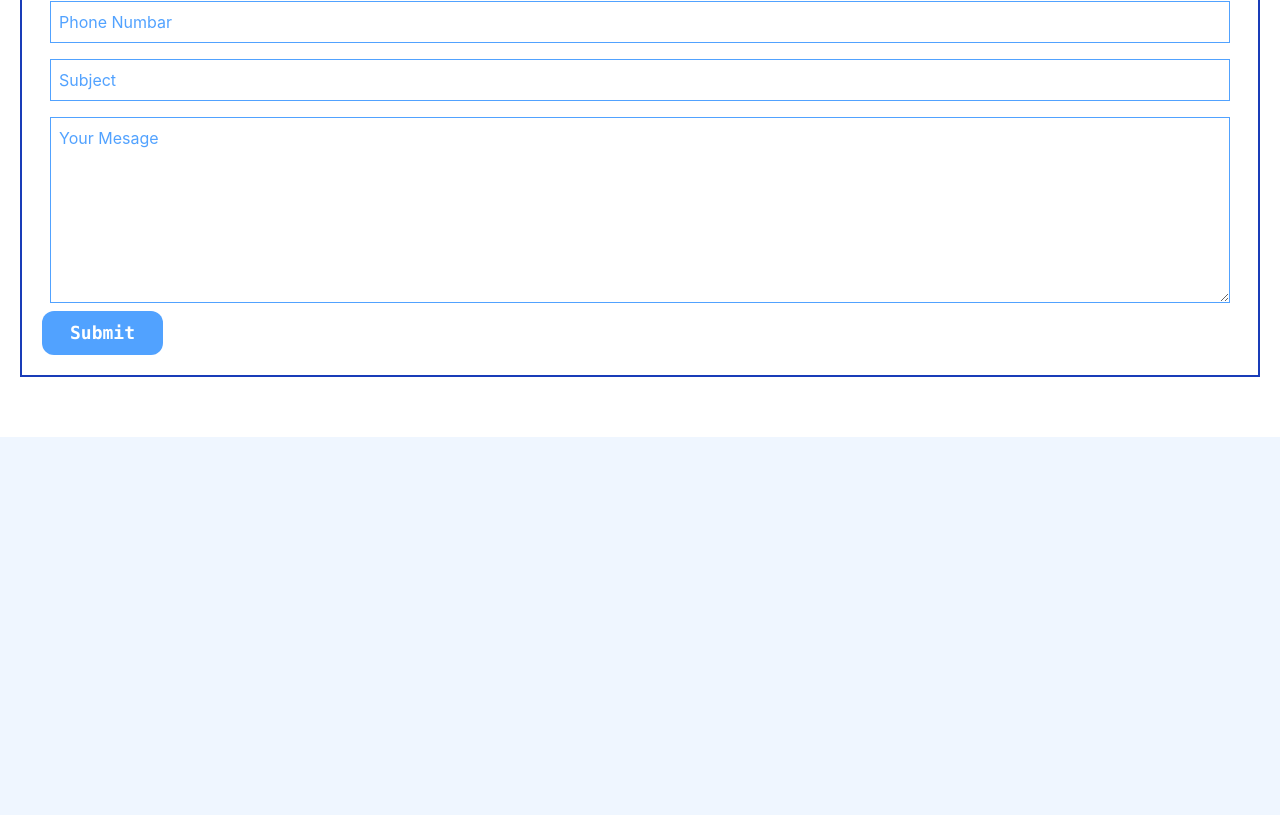
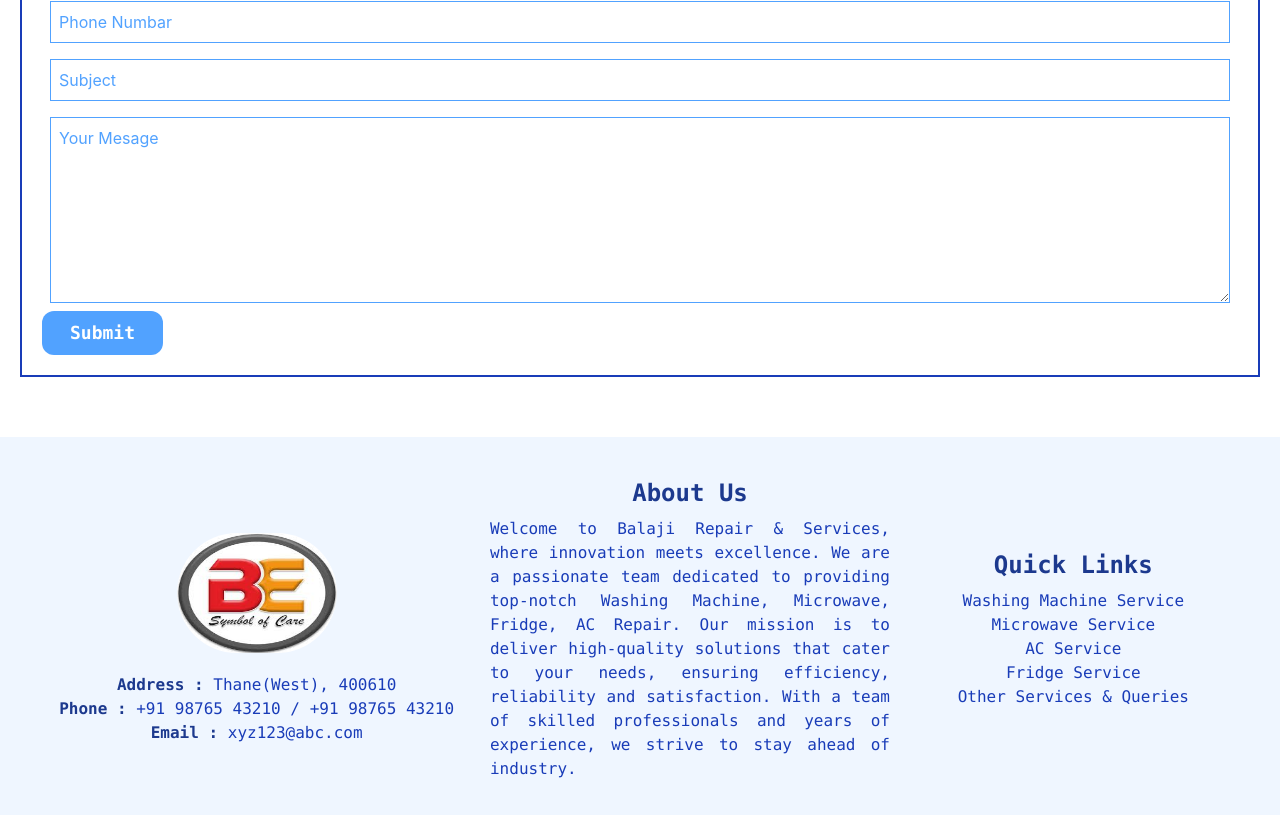
Before and after one commit to anshu-Creates/mern-stack-project, a React app in the folder Frontend/: page / in a window 1280 px wide. Shown: the part 3429-4244 px from the top of the page. Before the commit the page ends 3866 px from the top, so only its background shows below. Built offline with nearby package versions, Linux system fonts and the light colour scheme; the HTML template or start-up script is replaced by a standard one.

Commit message:
Add Footer component and integrate it into App structure

```diff
--- a/Frontend/src/App.jsx
+++ b/Frontend/src/App.jsx
@@ -5,6 +5,7 @@ import Reviews from './components/Reviews/Reviews'
 import About from './components/About/About'
 import Features from './components/Features/Features'
 import Contact from './components/Contact/Contact'
+import Footer from './components/Footer/Footer'
 
 const App = () => {
   return (
@@ -15,6 +16,7 @@ const App = () => {
       <About />
       <Features/>
       <Contact/>
+      <Footer/>
     </div>
   )
 }
--- /dev/null
+++ b/Frontend/src/components/Footer/Footer.jsx
@@ -0,0 +1,47 @@
+import React from "react";
+
+const Footer = () => {
+  return (
+    <div className="flex justify-around items-center font-mono text-center p-10">
+      <div className="w-100 flex flex-col items-center">
+        <img src="/src/assets/logo.jpeg" className="rounded-full h-30 w-40 my-5" alt="logo" />
+        <div className="text-blue-800 font-mono">
+          <p>
+            <span className="font-bold text-blue-900">Address : </span>
+            Thane(West), 400610
+          </p>
+          <p>
+            <span className="font-bold text-blue-900">Phone : </span>+91 98765
+            43210 / +91 98765 43210
+          </p>
+          <p>
+            <span className="font-bold text-blue-900">Email : </span>
+            xyz123@abc.com
+          </p>
+        </div>
+      </div>
+      <div className='w-100'>
+        <h4 className="text-2xl text-center mb-2 text-blue-900 font-bold">
+          About Us
+        </h4>
+        <p className="text-justify text-blue-800">
+          Welcome to Balaji Repair & Services, where innovation meets excellence. We are a passionate team dedicated to providing top-notch Washing Machine, Microwave, Fridge, AC Repair. Our mission is to deliver high-quality solutions that cater to your needs, ensuring efficiency, reliability and satisfaction. With a team of skilled professionals and years of experience, we strive to stay ahead of industry.
+        </p>
+      </div>
+      <div className='w-75'>
+        <h4 className="text-2xl text-center mb-2 text-blue-900 font-bold">
+           Quick Links
+        </h4>
+        <ul className="text-blue-800">
+          <li>Washing Machine Service</li>
+          <li>Microwave Service</li>
+          <li>AC Service</li>
+          <li>Fridge Service</li>
+          <li>Other Services & Queries</li>
+        </ul>
+      </div>
+    </div>
+  );
+};
+
+export default Footer;
```
